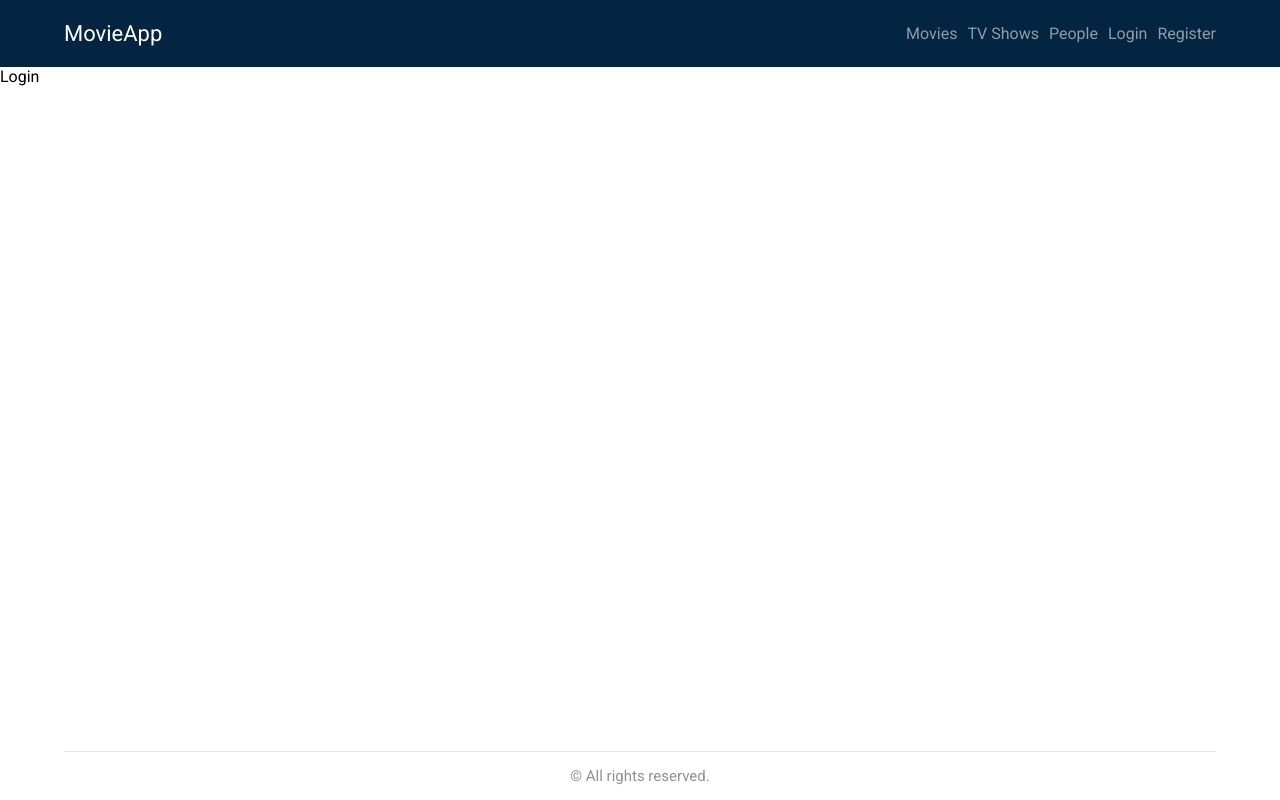
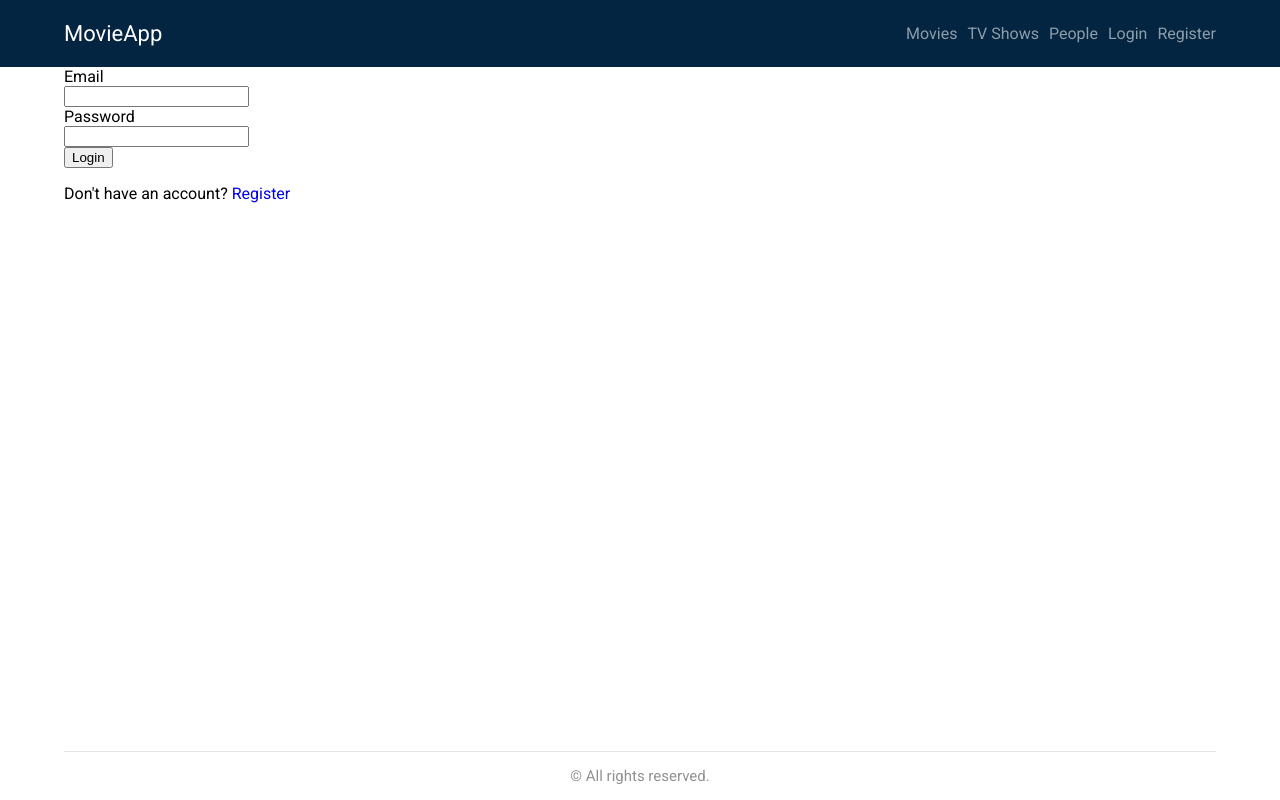
Before and after one commit to Kajaia/react-movieapp, a React (Vite) app: page /login in a window 1280 px wide. Built offline with nearby package versions, Linux system fonts and the light colour scheme; no server answers.

Commit message:
Added login form

```diff
--- a/src/pages/LoginPage.jsx
+++ b/src/pages/LoginPage.jsx
@@ -1,3 +1,51 @@
+import { useContext, useState } from "react";
+import { Link } from "react-router-dom";
+import { UserContext } from "../contexts/UserContext";
+
 export default function LoginPage() {
-  return "Login";
+  const { login } = useContext(UserContext);
+
+  const [email, setEmail] = useState("");
+  const [password, setPassword] = useState("");
+
+  const handleForm = (e) => {
+    e.preventDefault();
+
+    login(email, password);
+  };
+
+  return (
+    <div className="container">
+      <form onSubmit={(e) => handleForm(e)}>
+        <div>
+          <label htmlFor="email">Email</label>
+          <input
+            type="email"
+            id="email"
+            value={email}
+            onChange={(e) => setEmail(e.target.value)}
+            required
+          />
+        </div>
+        <div>
+          <label htmlFor="password">Password</label>
+          <input
+            type="password"
+            id="password"
+            value={password}
+            onChange={(e) => setPassword(e.target.value)}
+            required
+          />
+        </div>
+        <div>
+          <button type="submit">Login</button>
+        </div>
+        <div>
+          <p>
+            Don't have an account? <Link to="/register">Register</Link>
+          </p>
+        </div>
+      </form>
+    </div>
+  );
 }
```
